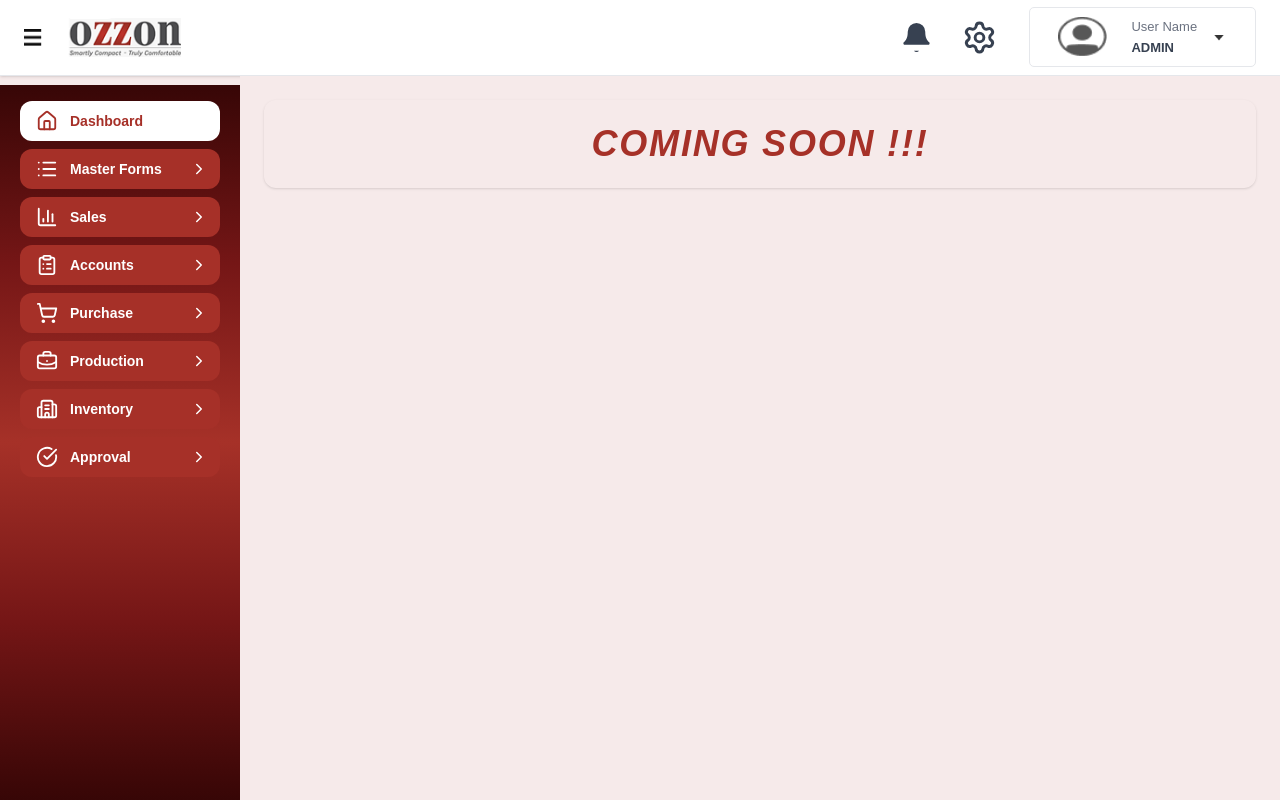
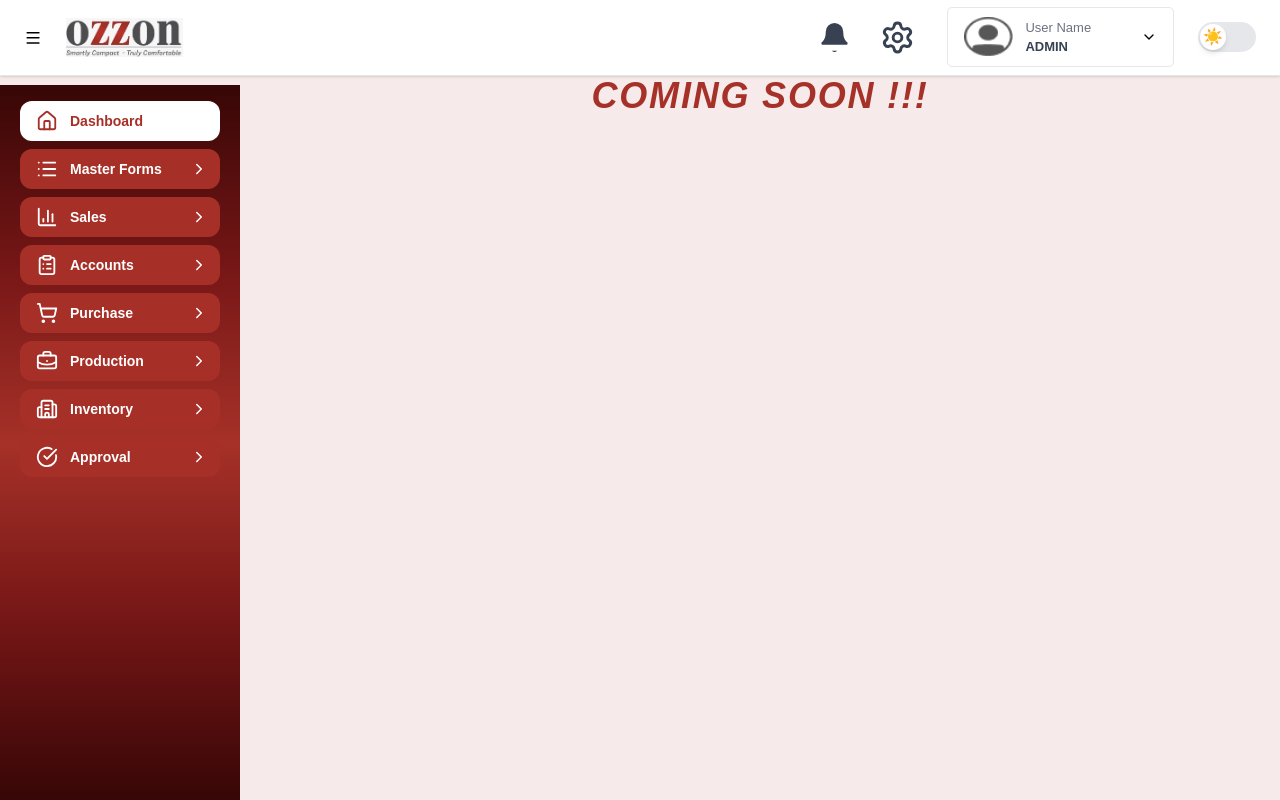
Before and after one commit to KavithaE09/ozzon-project, a React (Vite) app: page /Layout in a window 1280 px wide. Built offline with nearby package versions, Linux system fonts and the light colour scheme.

Commit message:
second commit

```diff
--- a/src/components/Header.jsx
+++ b/src/components/Header.jsx
@@ -1,11 +1,10 @@
 import { useState, useRef, useEffect } from "react";
 import { Link } from "react-router-dom";
-import { Settings, Bell } from "lucide-react";
+import { Settings, Bell, Menu , ChevronDown} from "lucide-react";
 
-import headerlogo from "../assets/headerlogo.png";
-import menuIcon from "../assets/MENU.png";
+import headerlogo from "../assets/ozzonlogo.jpeg";
 import userIcon from "../assets/user.png";
-import dropdown from "../assets/drop.png";
+
 
 export default function Header({ onMenuClick }) {
   const [openNotification, setOpenNotification] = useState(false);
@@ -13,6 +12,27 @@ export default function Header({ onMenuClick }) {
   const [openProfile, setOpenProfile] = useState(false);
   const profileRef = useRef(null);
 
+  // 🌗 DARK MODE STATE
+  const [darkMode, setDarkMode] = useState(false);
+
+  // 🌗 APPLY THEME
+  useEffect(() => {
+    if (darkMode) {
+      document.documentElement.classList.add("dark");
+      localStorage.setItem("theme", "dark");
+    } else {
+      document.documentElement.classList.remove("dark");
+      localStorage.setItem("theme", "light");
+    }
+  }, [darkMode]);
+
+  // 🌗 LOAD SAVED THEME
+  useEffect(() => {
+    const savedTheme = localStorage.getItem("theme");
+    if (savedTheme === "dark") {
+      setDarkMode(true);
+    }
+  }, []);
 
   useEffect(() => {
     const handleClickOutside = (event) => {
@@ -32,10 +52,7 @@ export default function Header({ onMenuClick }) {
 
   useEffect(() => {
     const handleClickOutsideProfile = (event) => {
-    if (
-      profileRef.current &&
-      !profileRef.current.contains(event.target)
-    ) {
+      if (profileRef.current && !profileRef.current.contains(event.target)) {
         setOpenProfile(false);
       }
     };
@@ -46,15 +63,12 @@ useEffect(() => {
     };
   }, []);
 
-
-
   return (
     <header className="bg-white h-[76px] flex justify-between items-center border-b border-[#E5E7EB] shadow-sm">
-
       {/* LEFT SIDE */}
       <div className="flex items-center" style={{ paddingLeft: "24px" }}>
-        <img
-          src={menuIcon}
+
+          < Menu
           alt="menu"
           className="w-[18.14px] h-[17.61px] cursor-pointer"
           onClick={onMenuClick}
@@ -74,7 +88,7 @@ useEffect(() => {
         className="flex items-center gap-4"
         style={{ paddingRight: "24px", marginTop: "-0.5px" }}
       >
-        {/* 🔔 NOTIFICATION ICON */}
+        {/* 🔔 NOTIFICATION */}
         <div className="relative" style={{ marginRight: "12px" }}>
           <Bell
             size={35}
@@ -84,7 +98,6 @@ useEffect(() => {
             onClick={() => setOpenNotification(!openNotification)}
           />
 
-          {/* 🔽 NOTIFICATION DROPDOWN */}
           {openNotification && (
             <div
               ref={notificationRef}
@@ -95,7 +108,6 @@ useEffect(() => {
                 width: "260px",
                 backgroundColor: "white",
                 border: "1px solid #9CA3AF",
-
                 borderRadius: "6px",
                 boxShadow: "0 4px 6px rgba(0,0,0,0.15)",
                 zIndex: 9999
@@ -117,16 +129,7 @@ useEffect(() => {
                     fontSize: "14px",
                     color: "#374151",
                     textDecoration: "none",
-          borderBottom:
-            index !== 3 ? "1px solid #E5E7EB" : "none"
-        }}
-        onMouseEnter={(e) => {
-          e.target.style.backgroundColor = "#A63128";
-          e.target.style.color = "white";
-        }}
-        onMouseLeave={(e) => {
-          e.target.style.backgroundColor = "white";
-          e.target.style.color = "#374151";
+                    borderBottom: index !== 3 ? "1px solid #E5E7EB" : "none"
                   }}
                 >
                   {item.label}
@@ -134,54 +137,36 @@ useEffect(() => {
               ))}
             </div>
           )}
-
-
         </div>
 
-        {/* ⚙️ SETTINGS ICON */}
+        {/* ⚙️ SETTINGS */}
         <Link
           to="/layout/settings"
           className="cursor-pointer flex items-center justify-center"
           style={{ marginRight: "16px" }}
         >
-          <Settings
-            size={35}
-            className="text-[#374151] hover:text-[#B73E3E] transition"
-          />
+          <Settings size={35} className="text-[#374151]" />
         </Link>
 
         {/* 👤 USER PROFILE */}
         <div ref={profileRef} className="relative">
-
-  {/* USER BOX */}
           <div
             onClick={() => setOpenProfile(!openProfile)}
             className="flex items-center gap-3 cursor-pointer bg-white px-4 border border-[#E5E7EB] h-[60px]"
             style={{ width: "227px", borderRadius: "5px" }}
           >
-    <div style={{ paddingRight: "12px", paddingLeft: "12px" }}>
-      <img
-        src={userIcon}
-        alt="user"
-        className="h-10 w-auto object-contain"
-      />
-    </div>
+            <img src={userIcon} alt="user" className="h-10" />
 
-    <div className="flex flex-col gap-0.5 flex-1">
-      <span className="text-[13px] text-[#6B7280]">
-        User Name
-      </span>
+            <div className="flex flex-col flex-1">
+              <span className="text-[13px] text-[#6B7280]">User Name</span>
               <span className="text-[13px] text-[#374151] font-semibold">
                 ADMIN
               </span>
             </div>
 
-    <div style={{ paddingRight: "12px" }}>
-      <img src={dropdown} alt="dropdown" className="w-4 h-4" />
-    </div>
+            < ChevronDown className="w-4 h-4" />
           </div>
 
-  {/* DROPDOWN */}
           {openProfile && (
             <div
               style={{
@@ -191,7 +176,6 @@ useEffect(() => {
                 width: "230px",
                 backgroundColor: "white",
                 border: "1px solid #9CA3AF",
-
                 borderRadius: "6px",
                 boxShadow: "0 4px 6px rgba(0,0,0,0.15)",
                 zIndex: 9999
@@ -208,45 +192,33 @@ useEffect(() => {
                   borderBottom: "1px solid #E5E7EB",
                   textDecoration: "none"
                 }}
-        onMouseEnter={(e) => {
-          e.target.style.backgroundColor = "#A63128";
-          e.target.style.color = "white";
-        }}
-        onMouseLeave={(e) => {
-          e.target.style.backgroundColor = "white";
-          e.target.style.color = "#374151";
-        }}
               >
                 Profile
               </Link>
 
               <div
-        onClick={() => {
-          setOpenProfile(false);
-          console.log("Logout clicked");
-        }}
-        style={{
-          padding: "10px 12px",
-          fontSize: "14px",
-          cursor: "pointer",
-          color: "#374151"
-        }}
-        onMouseEnter={(e) => {
-          e.target.style.backgroundColor = "#A63128";
-          e.target.style.color = "white";
-        }}
-        onMouseLeave={(e) => {
-          e.target.style.backgroundColor = "white";
-          e.target.style.color = "#374151";
-        }}
+                style={{ padding: "10px 12px", fontSize: "14px", cursor: "pointer" }}
               >
                 Logout
               </div>
             </div>
           )}
-
         </div>
 
+        {/* 🌗 DARK MODE TOGGLE (RIGHT OF USER BOX) */}
+        <div
+          onClick={() => setDarkMode(!darkMode)}
+          className={`ml-2 w-[58px] h-[30px] flex items-center rounded-full cursor-pointer transition-all duration-300
+          ${darkMode ? "bg-[#2F2F2F]" : "bg-[#E5E7EB]"}`}
+        >
+          <div
+            className={`w-[26px] h-[26px] bg-white rounded-full shadow-md flex items-center justify-center
+            transform transition-all duration-300
+            ${darkMode ? "translate-x-[28px]" : "translate-x-[2px]"}`}
+          >
+            {darkMode ? "🌙" : "☀️"}
+          </div>
+        </div>
       </div>
     </header>
   );
--- a/src/components/Layout.jsx
+++ b/src/components/Layout.jsx
@@ -101,13 +101,13 @@ if (page === "LedgerMasterForm_Accounts")
 
         {/* MAIN CONTENT */}
          <main
-          className="bg-[#F6EAEA] p-6 overflow-y-auto transition-all duration-300"
+
           style={{
             marginLeft: sidebarOpen ? '240px' : '0',
             width: sidebarOpen ? 'calc(100% - 240px)' : '100%',
           }}
         >
-          <div className="bg-pink rounded-xl shadow p-6">
+          <div >
             <Outlet />
           </div>
         </main>
```
Also changed, not shown: src/App.jsx (+8 -8 lines). Lines whose indentation alone changed are shown as unchanged.
